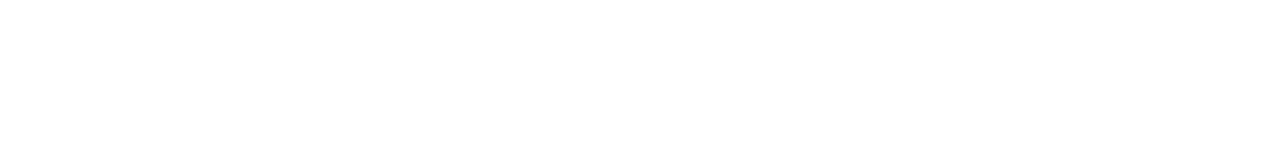
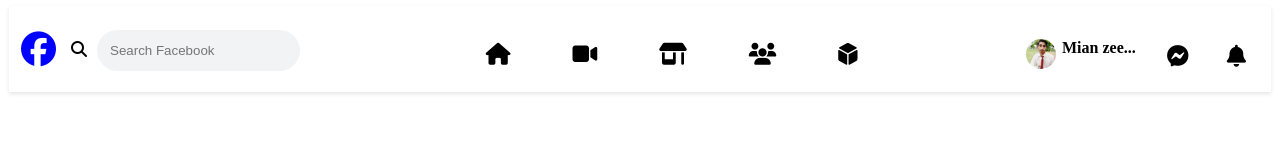
Before and after one commit to Zeeshankhaliq219/Facebook-UI-ASSIGNMENT, a plain HTML site: page index.html in a window 1280 px wide. Drawn offline with Linux system fonts and the light colour scheme; a web font is replaced by a local one.

Commit message:
HEADER-TOP

```diff
--- a/index.html
+++ b/index.html
@@ -14,6 +14,44 @@
     <title>Facebook</title>
 </head>
 <body>
+    <!-- HEADER -->
+    <div class="header">
+        <div class="left_header">
+
+                   <span><a href="#"><i class="fab fa-facebook"></i></a></span>
+                    <div class="input">
+                        <i class="fas fa-search"></i>
+                        <input type="search" placeholder="Search Facebook">
+                    </div>
+
+        </div>
+        <div class="middle_header">
+                <div>
+                    <a href="#"><i class="fas fa-home"></i></a>
+                    <a href="#"><i class="fas fa-video"></i></a>
+                    <a href="#"><i class="fas fa-store-alt"></i></a>
+                    <a href="#"><i class="fas fa-users"></i></a>
+                    <a href="#"><i class="fas fa-dice-d6"></i></a>
+
+                </div>
+        </div>
+        <div class="right_header">
+                <div>
+                    <div id="imgpic">
+                        <img src="./pic.jpg" alt="">
+                        <h4>Mian zee...</h4>
+                    </div>
+
+                </div>
+                <div class="right_icon">
+
+                    <a href="#"><i class="fab fa-facebook-messenger"></i></a>
+                    <a href="#"><i class="fas fa-bell"></i></a>
+
+                </div>
+        </div>
+
+    </div>
 
 </body>
 </html>
--- a/style.css
+++ b/style.css
@@ -1,6 +1,108 @@
+*{
+    margin: 3px;
+}
 body {
   font-family: "Asul", sans-serif;
   font-family: "Roboto", sans-serif;
   font-family: "Zen Antique Soft", serif;
   font-family: "Zen Old Mincho", serif;
+
 }
+
+                   /* Header */
+.header{
+    display: flex;
+    justify-content: space-between;
+    background-color: white;
+    box-shadow: 0 2px 4px rgb(0 0 0 / 0.1);
+}
+.left_header{
+    display: flex;
+    justify-content: space-between;
+    align-content: center;
+    margin-top: 18px;
+}
+
+.left_header span a i {
+
+    margin-top: 5px;
+    font-size: 35px;
+    color: blue;
+}
+.left_header input{
+
+
+    background-color: #f2f3f5;
+    padding: 13px;
+    border-radius: 25px;
+    width: 300pxpx;
+    border-style: none;
+    border-color: none;
+
+}
+.left_header input:focus{
+    outline: none;
+}
+
+.middle_header{
+    display: flex;
+    justify-content: space-between;
+
+}
+.middle_header div i{
+     margin-left: 23px;
+     margin-top: 18px;
+     font-size: 22px;
+     color: black;
+     padding: 13px;
+     border-radius: 9px;
+}
+.middle_header div i:hover{
+    background-color: #f2f3f5;
+    padding: 13px;
+    border-radius: 9px;
+}
+img{
+    height: 30px;
+    width: 30px;
+    border-radius: 25px;
+}
+#imgpic{
+    display: flex;
+    justify-content: space-between;
+}
+.right_header{
+    display: flex;
+    justify-content: space-between;
+    align-items: center;
+    margin-top: 13px;
+}
+#imgpic:hover{
+    background-color:#f2f3f5 ;
+    padding: 4px;
+    border-radius: 25px;
+}
+.right_icon{
+    display: flex;
+}
+.right_icon  i{
+
+     margin-top: 7px;
+
+     padding: 13px;
+     display: flex;
+     align-items: center;
+     border-radius: 9px;
+}
+.right_icon a{
+    font-size: 22px;
+    color: black;
+    text-decoration: none;
+    display: flex;
+
+}
+.right_icon i:hover {
+background-color: #f2f3f5;
+padding: 13px;
+ border-radius: 9px;
+}
```
Also changed, not shown: pic.jpg (added).
